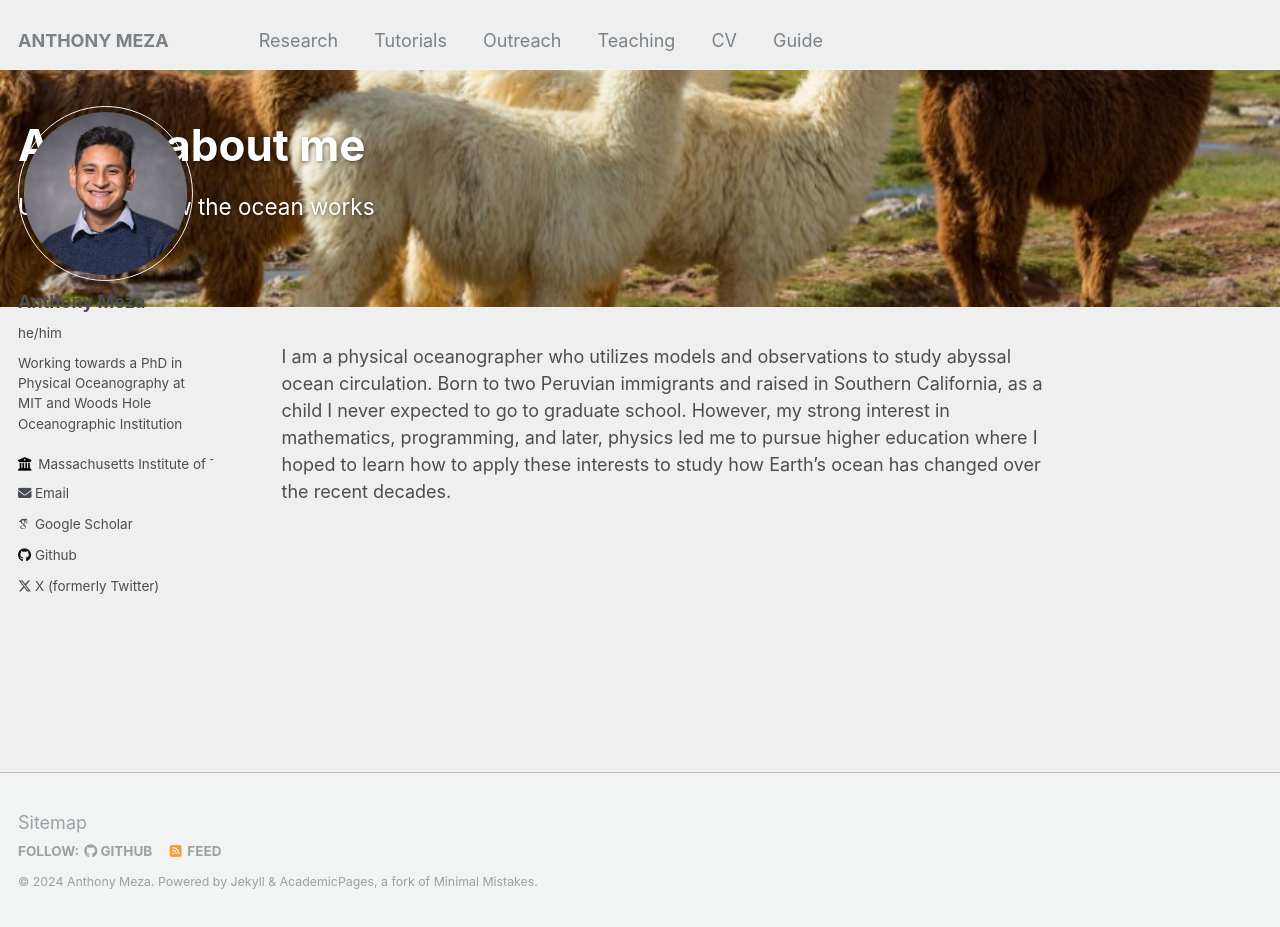
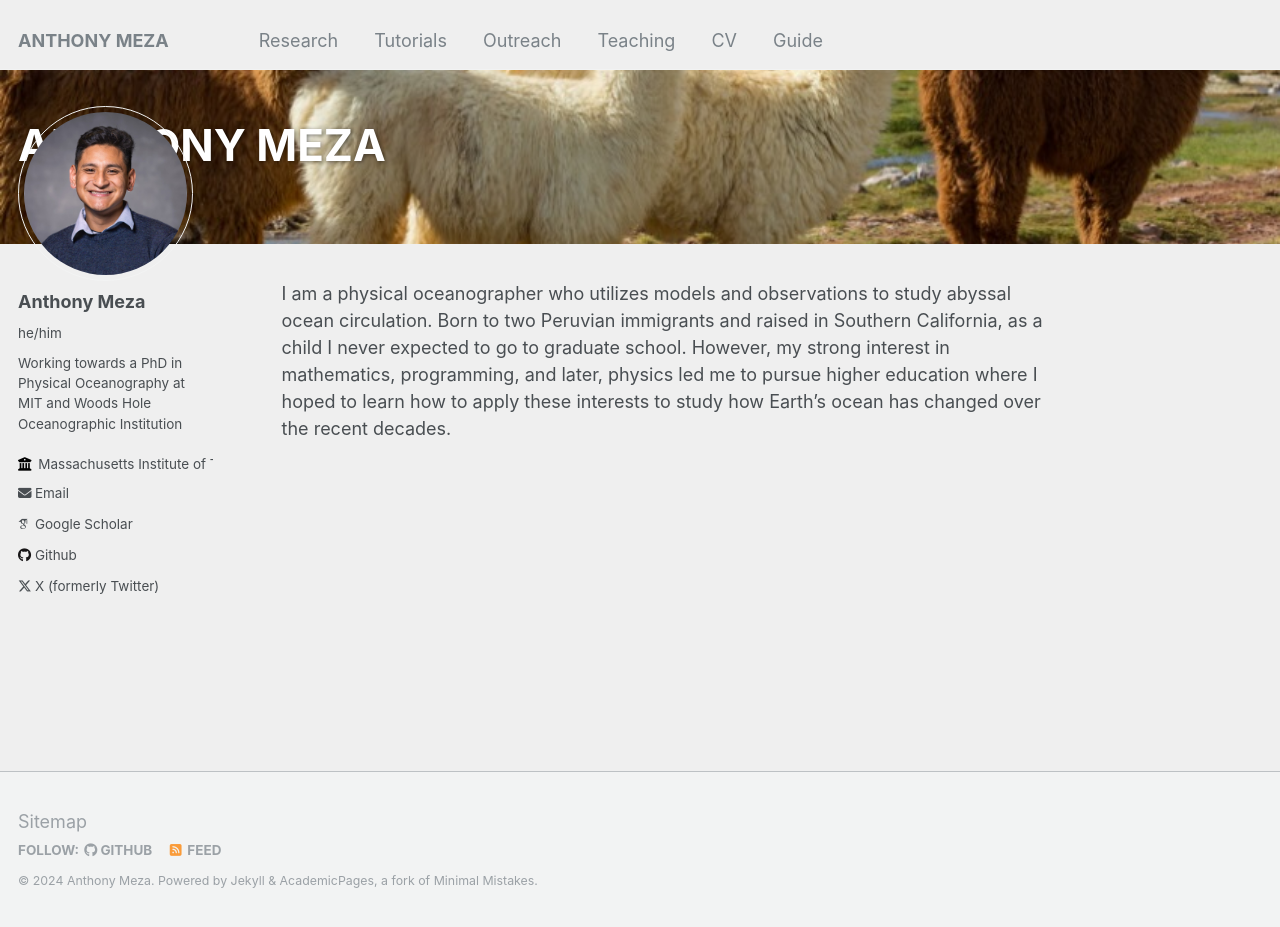
Before and after one commit to anthony-meza/anthony-meza.github.io, a Jekyll site: the page built from _pages/about.md, in a window 1280 px wide and 927 px high. Built offline with Jekyll 4.4.1, drawn with Linux system fonts in a browser that asks for light colours; some web fonts are replaced.

Commit message:
Update about.md

```diff
--- a/_pages/about.md
+++ b/_pages/about.md
@@ -1,10 +1,8 @@
 ---
 permalink: /
-title: "A little about me"
 author_profile: true
 author: Anthony Meza
 classes: wide
-excerpt: "Uncovering how the ocean works"
 header:
   overlay_image: "../images/Llamas.jpg"
 
```
